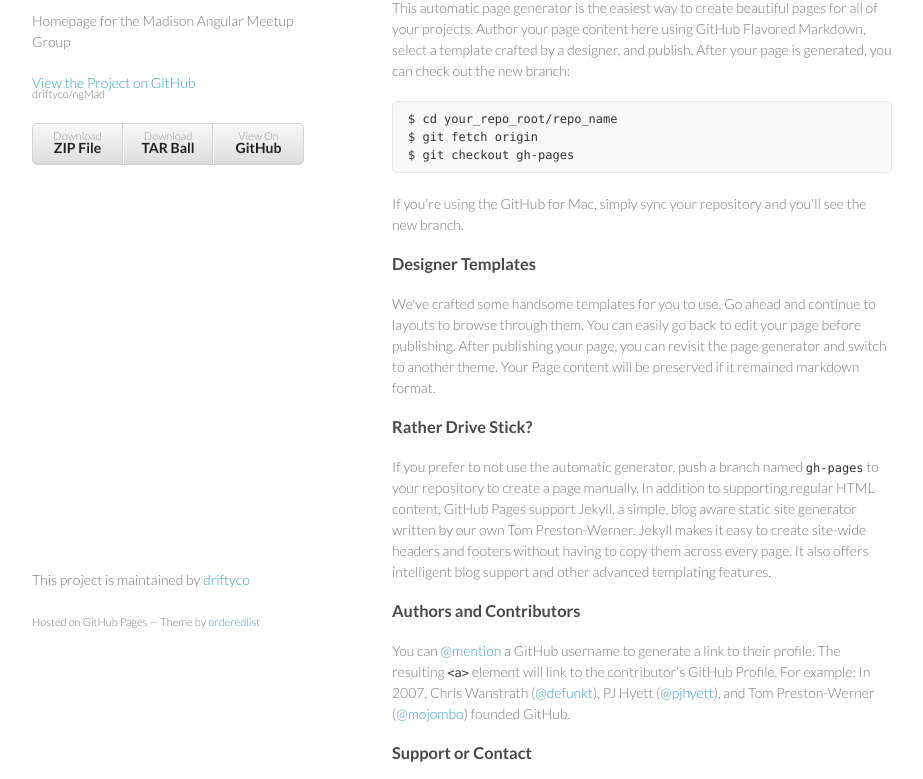
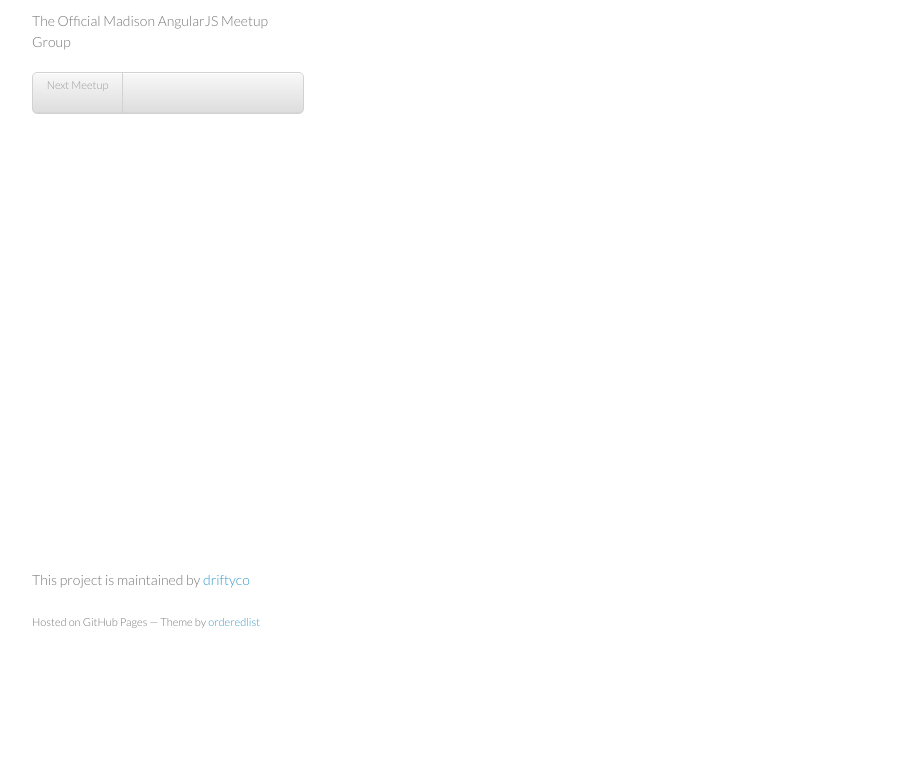
Before and after one commit to biddyweb/ngMad, a plain HTML site: page index.html in a window 1280 px wide. Shown: the part 99-878 px from the top of the page, without its empty margins (178-1101 px from the left). After the commit the page ends 800 px from the top, so only its background shows below. Drawn offline with Linux system fonts and the light colour scheme.

Commit message:
Update index.html

```diff
--- a/index.html
+++ b/index.html
@@ -15,50 +15,15 @@
   <body>
     <div class="wrapper">
       <header>
-        <h1>Ngmad</h1>
-        <p>Homepage for the Madison Angular Meetup Group</p>
-
-        <p class="view"><a href="https://github.com/driftyco/ngMad">View the Project on GitHub <small>driftyco/ngMad</small></a></p>
-
+        <h1>ngMad</h1>
+        <p>The Official Madison AngularJS Meetup Group</p>
 
         <ul>
-          <li><a href="https://github.com/driftyco/ngMad/zipball/master">Download <strong>ZIP File</strong></a></li>
-          <li><a href="https://github.com/driftyco/ngMad/tarball/master">Download <strong>TAR Ball</strong></a></li>
-          <li><a href="https://github.com/driftyco/ngMad">View On <strong>GitHub</strong></a></li>
+          <li><a href="#">Next Meetup</a></li>
         </ul>
       </header>
       <section>
-        <h3>
-<a name="welcome-to-github-pages" class="anchor" href="#welcome-to-github-pages"><span class="octicon octicon-link"></span></a>Welcome to GitHub Pages.</h3>
 
-<p>This automatic page generator is the easiest way to create beautiful pages for all of your projects. Author your page content here using GitHub Flavored Markdown, select a template crafted by a designer, and publish. After your page is generated, you can check out the new branch:</p>
-
-<pre><code>$ cd your_repo_root/repo_name
-$ git fetch origin
-$ git checkout gh-pages
-</code></pre>
-
-<p>If you're using the GitHub for Mac, simply sync your repository and you'll see the new branch.</p>
-
-<h3>
-<a name="designer-templates" class="anchor" href="#designer-templates"><span class="octicon octicon-link"></span></a>Designer Templates</h3>
-
-<p>We've crafted some handsome templates for you to use. Go ahead and continue to layouts to browse through them. You can easily go back to edit your page before publishing. After publishing your page, you can revisit the page generator and switch to another theme. Your Page content will be preserved if it remained markdown format.</p>
-
-<h3>
-<a name="rather-drive-stick" class="anchor" href="#rather-drive-stick"><span class="octicon octicon-link"></span></a>Rather Drive Stick?</h3>
-
-<p>If you prefer to not use the automatic generator, push a branch named <code>gh-pages</code> to your repository to create a page manually. In addition to supporting regular HTML content, GitHub Pages support Jekyll, a simple, blog aware static site generator written by our own Tom Preston-Werner. Jekyll makes it easy to create site-wide headers and footers without having to copy them across every page. It also offers intelligent blog support and other advanced templating features.</p>
-
-<h3>
-<a name="authors-and-contributors" class="anchor" href="#authors-and-contributors"><span class="octicon octicon-link"></span></a>Authors and Contributors</h3>
-
-<p>You can <a href="https://github.com/blog/821" class="user-mention">@mention</a> a GitHub username to generate a link to their profile. The resulting <code>&lt;a&gt;</code> element will link to the contributor's GitHub Profile. For example: In 2007, Chris Wanstrath (<a href="https://github.com/defunkt" class="user-mention">@defunkt</a>), PJ Hyett (<a href="https://github.com/pjhyett" class="user-mention">@pjhyett</a>), and Tom Preston-Werner (<a href="https://github.com/mojombo" class="user-mention">@mojombo</a>) founded GitHub.</p>
-
-<h3>
-<a name="support-or-contact" class="anchor" href="#support-or-contact"><span class="octicon octicon-link"></span></a>Support or Contact</h3>
-
-<p>Having trouble with Pages? Check out the documentation at <a href="http://help.github.com/pages">http://help.github.com/pages</a> or contact <a href="mailto:support@github.com">support@github.com</a> and we’ll help you sort it out.</p>
       </section>
       <footer>
         <p>This project is maintained by <a href="https://github.com/driftyco">driftyco</a></p>
```
